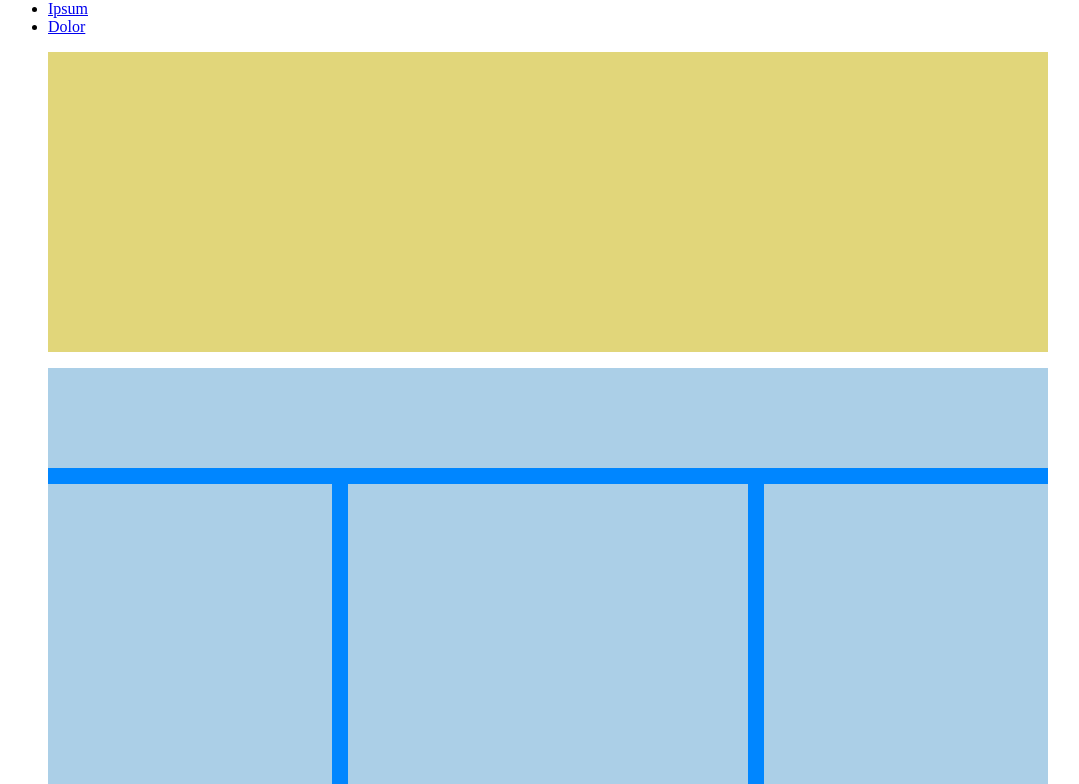
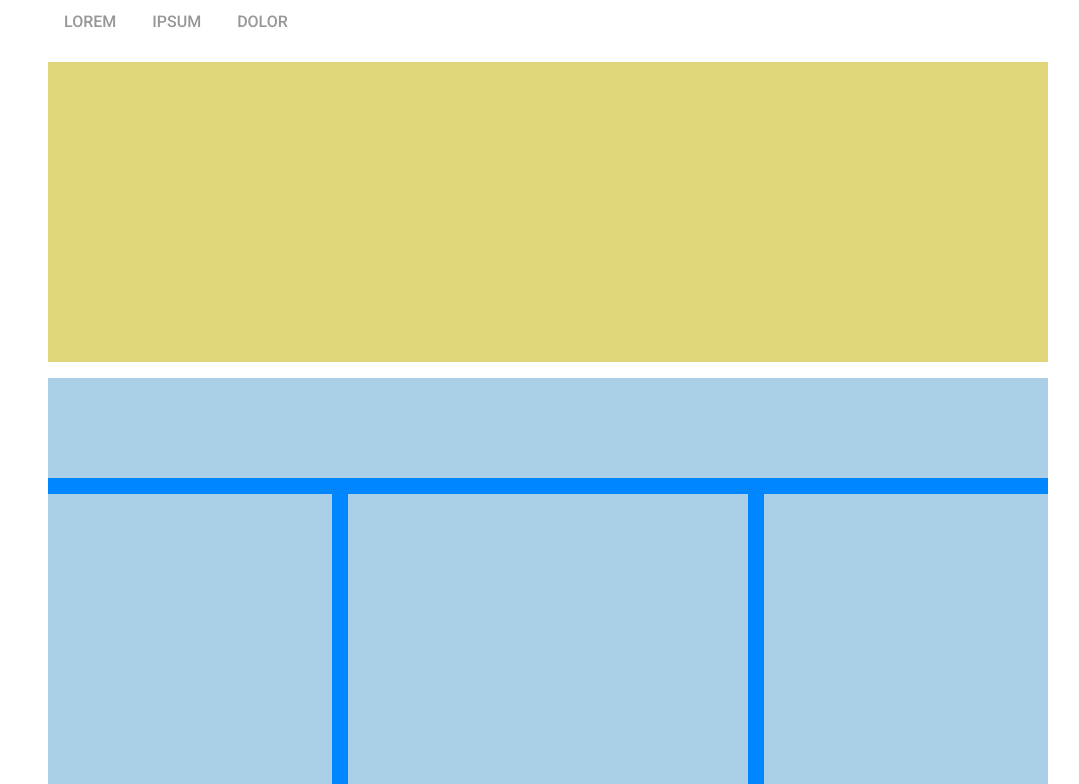
Before and after one commit to LauraMargherita25/htmlcss-wp, a plain HTML site: page index.html in a window 1280 px wide. Shown: the part 138-922 px from the top of the page, without its empty margins (92-1171 px from the left). Drawn offline with Linux system fonts and the light colour scheme.

Commit message:
add style nav-bar

```diff
--- a/index.html
+++ b/index.html
@@ -7,6 +7,9 @@
     <title>htmlcss-wp</title>
 
     <link rel="stylesheet" href="style/style.css">
+    <link rel="preconnect" href="https://fonts.googleapis.com">
+    <link rel="preconnect" href="https://fonts.gstatic.com" crossorigin>
+    <link href="https://fonts.googleapis.com/css2?family=Roboto:wght@100;500&display=swap" rel="stylesheet">
 </head>
 <body>
     <div class="container debug">
@@ -15,8 +18,8 @@
             <img src="img/logo.png" alt="Neori">
         </header>
 
-        <!-- nav bar -->
-        <nav>
+        <!-- nav-bar -->
+        <nav class="nav-bar">
             <ul>
                 <li><a href="#!">Lorem</a></li>
                 <li><a href="#!">Ipsum</a></li>
--- a/style/style.css
+++ b/style/style.css
@@ -3,6 +3,10 @@
     margin: 0;
     padding: 0;
     box-sizing: border-box;
+}
+
+:root{
+    font-family: 'Roboto', sans-serif;
 }
 
 .container{
@@ -40,6 +44,34 @@
 .main-header img{
     width: 240px;
     height: 100px;
+}
+
+/* nav-bar */
+nav{
+    margin-top: 1em;
+}
+
+ul{
+    list-style: none;
+}
+
+li{
+    display: inline-block;
+    line-height: 3rem;
+}
+
+a{
+    display: inline-block;
+    padding: 0 1rem;
+    text-align: center;
+    text-decoration: none;
+    color: #979797;
+    text-transform: uppercase;
+}
+
+a:hover{
+    background-color: #979797;
+    color: white;
 }
 
 /* big section with photo */
```
